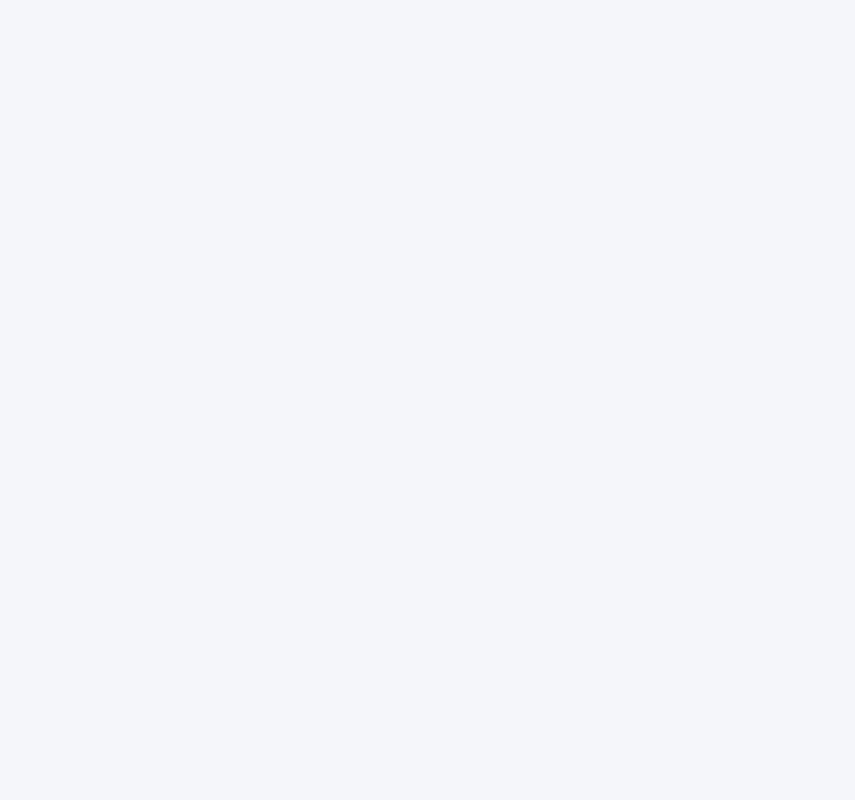
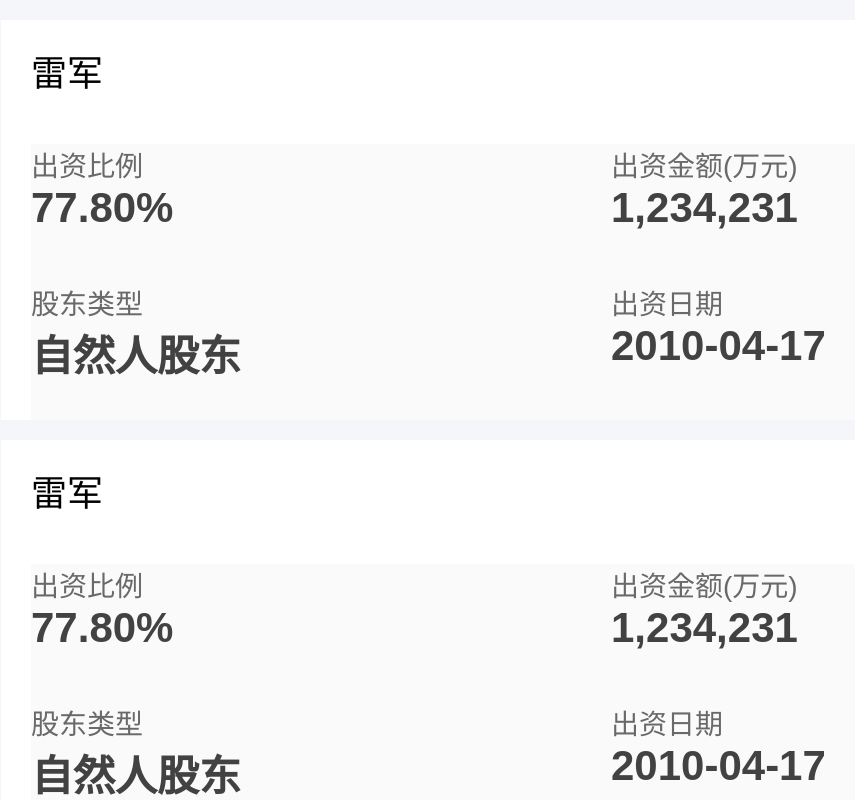
Before and after one commit to itwebwjl/PiAn-custormPicture, a Vue app: page /#/gudong in a window 1280 px wide. Shown: the top 800 px of the page, without its empty margins (29-884 px from the left). Built offline with nearby package versions, Linux system fonts and the light colour scheme.

Commit message:
股东页面

```diff
--- /dev/null
+++ b/src/page/gudong.vue
@@ -0,0 +1,86 @@
+<template>
+  <div class="page-container">
+    <van-list>
+      <div class="shareholder-item" v-for="n in 4">
+        <div class="shareholder-item__top">
+          <span class="shareholder-item__name">雷军</span>
+        </div>
+        <div class="shareholder-item__bottom">
+          <div class="shareholder-item__block">
+            <span class="label">出资比例</span>
+            <span class="value">77.80%</span>
+          </div>
+          <div class="shareholder-item__block">
+            <span class="label">出资金额(万元)</span>
+            <span class="value">1,234,231</span>
+          </div>
+          <div class="shareholder-item__block">
+            <span class="label">股东类型</span>
+            <span class="value">自然人股东</span>
+          </div>
+          <div class="shareholder-item__block">
+            <span class="label">出资日期</span>
+            <span class="value">2010-04-17</span>
+          </div>
+        </div>
+      </div>
+    </van-list>
+  </div>
+</template>
+
+<script>
+  export default {
+    name: "gudong"
+  }
+</script>
+
+<style scoped lang="scss">
+  .page-container {
+    height: 100%;
+    width: 100%;
+    background: rgba(245, 246, 250, 1);
+    padding: 0.1rem 0.15rem;
+
+    .shareholder-item {
+      background: #fff;
+      width: 100%;
+      height: 2rem;
+      margin-bottom: 0.1rem;
+
+      .shareholder-item__top {
+        padding: 0.12rem 0.15rem;
+
+        .shareholder-item__name {
+          font-size: 0.18rem;
+          font-weight: 400;
+        }
+      }
+
+      .shareholder-item__bottom {
+        padding: 0.12rem 0.15rem;
+        display: flex;
+        flex-direction: row;
+        flex-wrap: wrap;
+
+        .shareholder-item__block {
+          flex: 0 0 50%;
+          height: 0.69rem;
+          display: flex;
+          flex-direction: column;
+          background: rgba(250, 250, 250, 1);
+
+          .label {
+            font-size: 0.14rem;
+            color: rgba(105, 105, 105, 1);
+          }
+
+          .value {
+            font-size: 0.21rem;
+            font-weight: bold;
+            color: rgba(66, 66, 66, 1);
+          }
+        }
+      }
+    }
+  }
+</style>
--- a/src/router/index.js
+++ b/src/router/index.js
@@ -16,6 +16,10 @@ export default new Router({
     {
       path: "/3",
       component:resolve => require(['../page/3/3.vue'],resolve)
+    },
+    {
+      path: "/gudong",
+      component:resolve => require(['../page/gudong.vue'],resolve)
     }
   ]
 })
```
